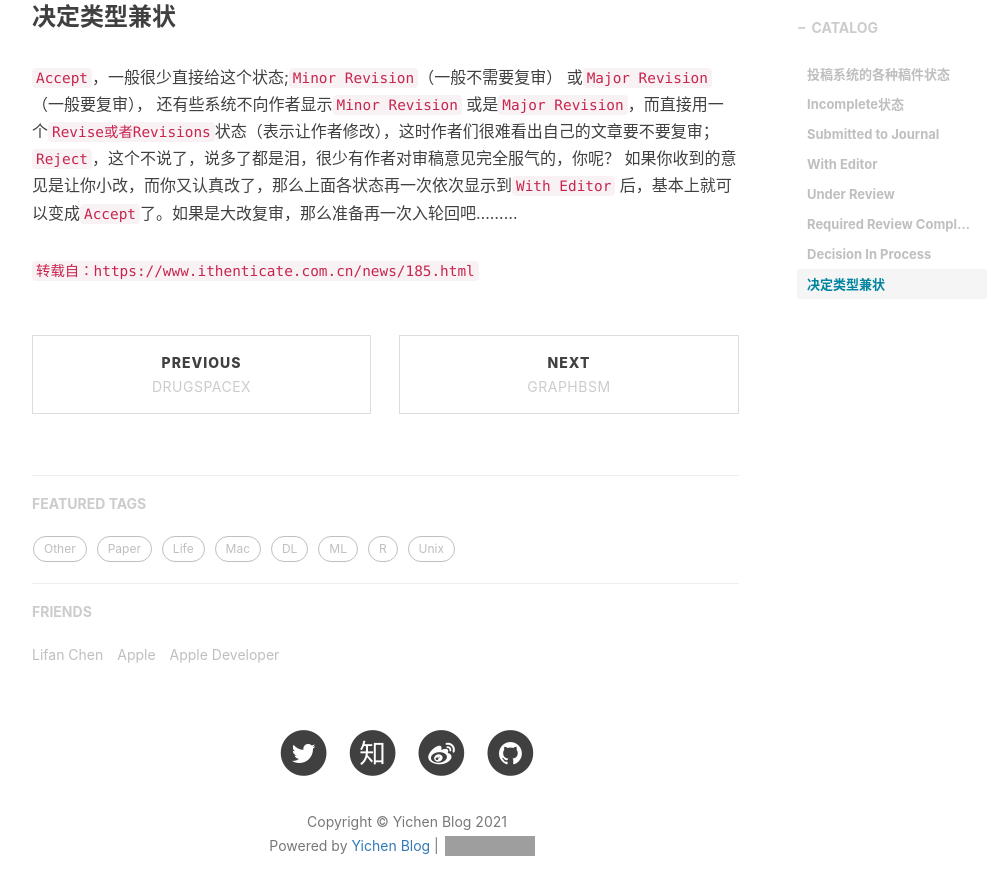
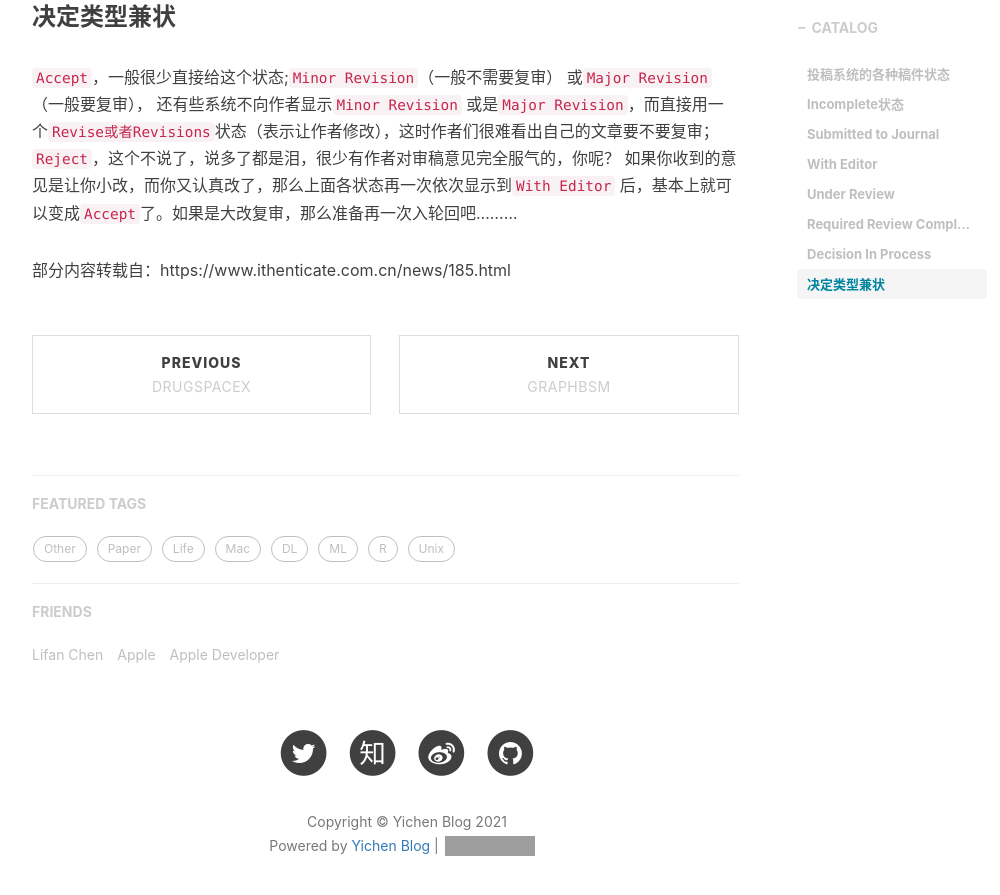
Before and after one commit to Tianbiao-Yang/tianbiao-yang.github.io, a Jekyll site: the page built from _posts/2020-10-27-Status_Submission_System.md, in a window 1280 px wide and 900 px high, scrolled down 2493 px. Shown: the top 895 px of the window, without its empty margins (233-1233 px from the left). Built offline with Jekyll 4.4.1, drawn with Linux system fonts in a browser that asks for light colours; nearby versions of some CDN libraries; comment, search, counter and statistics services are not loaded; grey boxes are pictures that could not be loaded.

Commit message:
Update 2020-10-27-Status_Submission_System.md

```diff
--- a/_posts/2020-10-27-Status_Submission_System.md
+++ b/_posts/2020-10-27-Status_Submission_System.md
@@ -39,4 +39,4 @@ tags:                               #标签
 `Accept`，一般很少直接给这个状态;`Minor Revision`（一般不需要复审） 或`Major Revision`（一般要复审）， 还有些系统不向作者显示`Minor Revision` 或是`Major Revision`，而直接用一个`Revise或者Revisions`状态（表示让作者修改），这时作者们很难看出自己的文章要不要复审；`Reject`，这个不说了，说多了都是泪，很少有作者对审稿意见完全服气的，你呢？
 如果你收到的意见是让你小改，而你又认真改了，那么上面各状态再一次依次显示到`With Editor` 后，基本上就可以变成`Accept`了。如果是大改复审，那么准备再一次入轮回吧………
 
-`转载自：https://www.ithenticate.com.cn/news/185.html`
+部分内容转载自：https://www.ithenticate.com.cn/news/185.html
```
